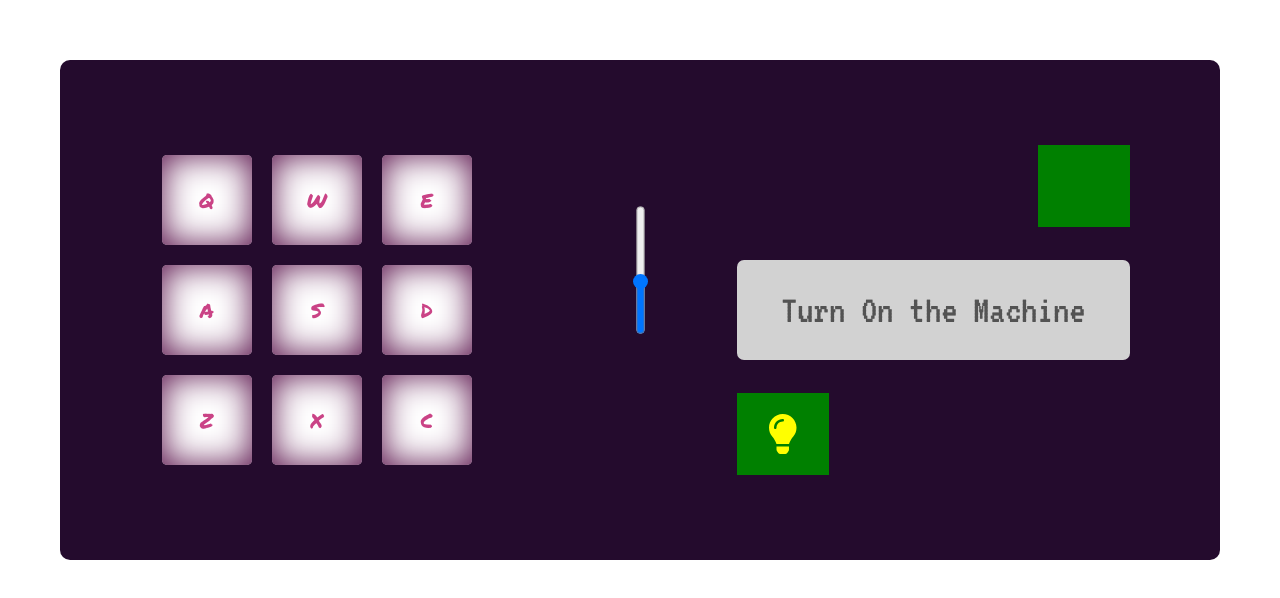
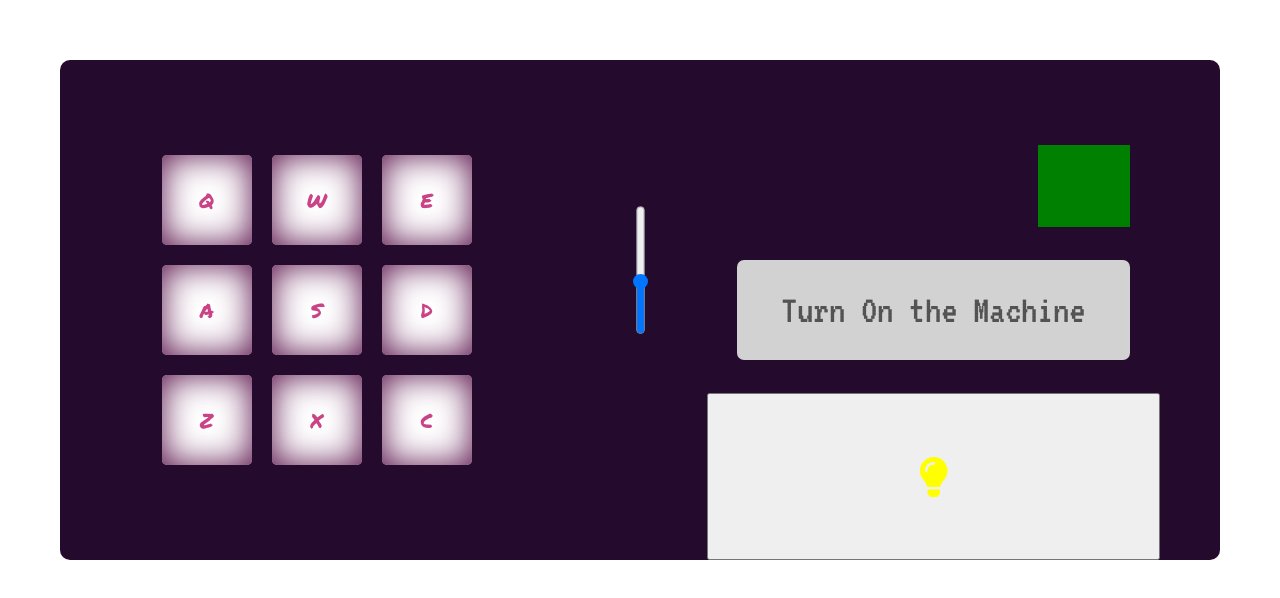
Before and after one commit to isemaj/fcc-drum-machine, a React app: page / in a window 1280 px wide. Shown: the top 598 px of the page. Built offline with nearby package versions, Linux system fonts and the light colour scheme; the HTML template or start-up script is replaced by a standard one.

Commit message:
remove style for switch-selector

```diff
--- a/src/css/Power.scss
+++ b/src/css/Power.scss
@@ -3,13 +3,3 @@
 	display: -ms-grid;
 	display: grid;
 }
-
-.switch-selector {
-	background-color: green;
-	border: none;
-	width: 80px;
-	height: 80px;
-	margin-left: 30px;
-	-ms-grid-column-align: start;
-	    justify-self: start;
-}
```
